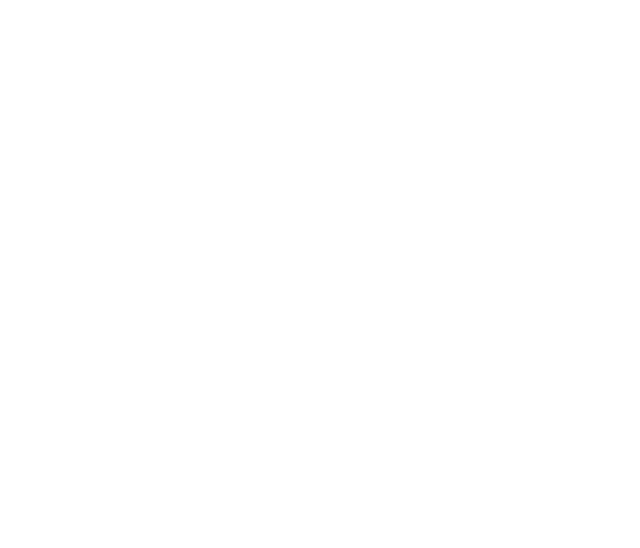
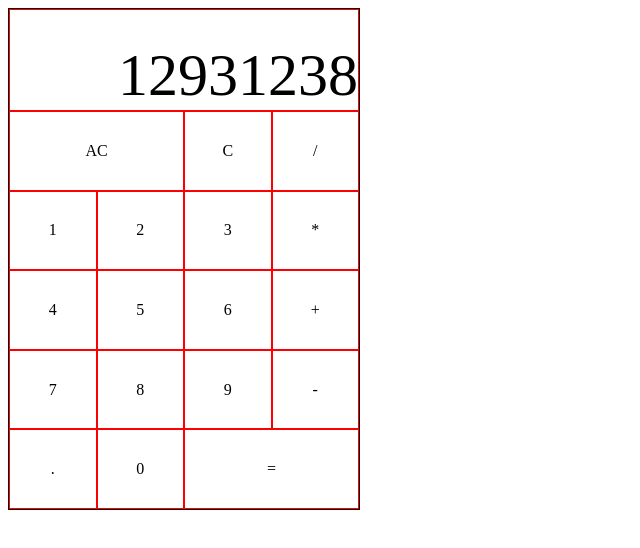
Before and after one commit to ricomortus/calculator, a plain HTML site: page index.html in a window 1280 px wide. Shown: the whole page, without its empty margins (0-640 px from the left). Drawn offline with Linux system fonts and the light colour scheme.

Commit message:
add divs for buttons and css style for calcualtor display.

```diff
--- a/index.html
+++ b/index.html
@@ -5,4 +5,39 @@
         <link rel="stylesheet" href="./style.css">
         <script src="./script.js" defer></script>
     </head>
+
+    <body>
+        <div class="calculator-container">
+            <!-- row1 -->
+            <div class="display">
+                <p class="display-text"></p>
+            </div>
+            <!-- row 2 -->
+            <div class="buttons all-clear-button">AC</div>
+            <div class="buttons clear-button">C</div>
+            <div class="buttons divide-button">/</div>
+            <!-- row 3 -->
+            <div class="buttons one-button">1</div>
+            <div class="buttons two-button">2</div>
+            <div class="buttons three-button">3</div>
+            <div class="buttons multiply-button">*</div>
+            <!-- row 4 -->
+            <div class="buttons four-button">4</div>
+            <div class="buttons five-button">5</div>
+            <div class="buttons six-button">6</div>
+            <div class="buttons add-button">+</div>
+            <!-- row 5 -->
+            <div class="buttons seven-button">7</div>
+            <div class="buttons eight-button">8</div>
+            <div class="buttons nine-button">9</div>
+            <div class="buttons subtract-button">-</div>
+            <!-- row 6 -->
+            <div class="buttons decimal-button">.</div>
+            <div class="buttons zero-button">0</div>
+            <div class="buttons equal-button">=</div>
+
+        </div>
+
+
+    </body>
 </html>
--- a/script.js
+++ b/script.js
@@ -0,0 +1,2 @@
+const displayText = document.querySelector('.display-text');
+displayText.innerText = '12931238'
--- a/style.css
+++ b/style.css
@@ -0,0 +1,67 @@
+.calculator-container {
+    display: grid;
+    grid-template-columns: repeat(4, 1fr);
+    grid-template-rows: repeat(6, 1fr);
+    border: 1px solid black;
+    height: 500px;
+    width: 350px;
+}
+
+.display {
+    grid-column: span 4;
+    grid-row: span 1;
+    border: 1px solid red;
+    height: 100px;
+    display: flex;
+    justify-content: flex-end;
+    align-items: flex-end;
+}
+
+.display-text {
+    font-size: 60px;
+    margin: 0;
+}
+
+
+.buttons {
+    display: flex;
+    justify-content: center;
+    align-items: center;
+    border: 1px solid red;
+}
+
+.all-clear-button {
+    grid-column: auto / span 2;
+    grid-row-start: 2;
+}
+
+.clear-button, .divide-button {
+    grid-column: span 1;
+    grid-row-start: 2;
+}
+
+.one-button, .two-button, .three-button, .multiply-button {
+    grid-column: span 1;
+    grid-row-start: 3;
+}
+
+.four-button, .five-button, .six-button, .add-button {
+    grid-column: span 1;
+    grid-row-start: 4;
+}
+
+.seven-button, .eight-button, .nine-button, .subtract-button {
+    grid-column: span 1;
+    grid-row-start: 5;
+}
+
+.decimal-button, .zero-button {
+    grid-column: span 1;
+    grid-row-start: 6;
+}
+
+.equal-button {
+    grid-column: auto / span 2;
+    grid-column-start: 3;
+    grid-row-start: 6;
+}
```
